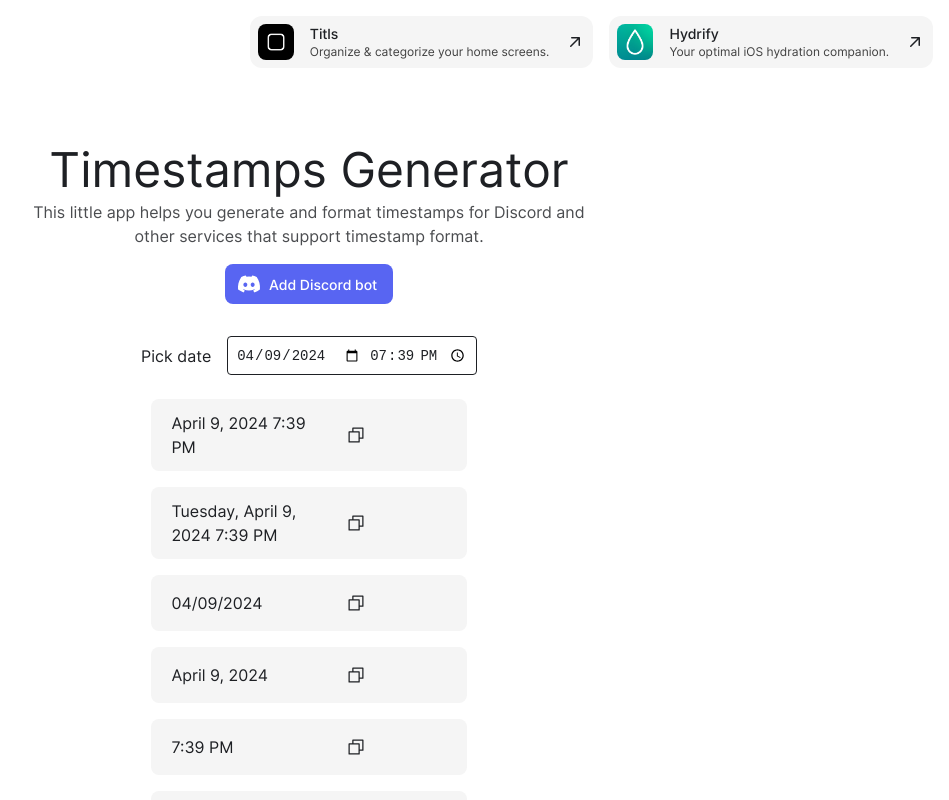
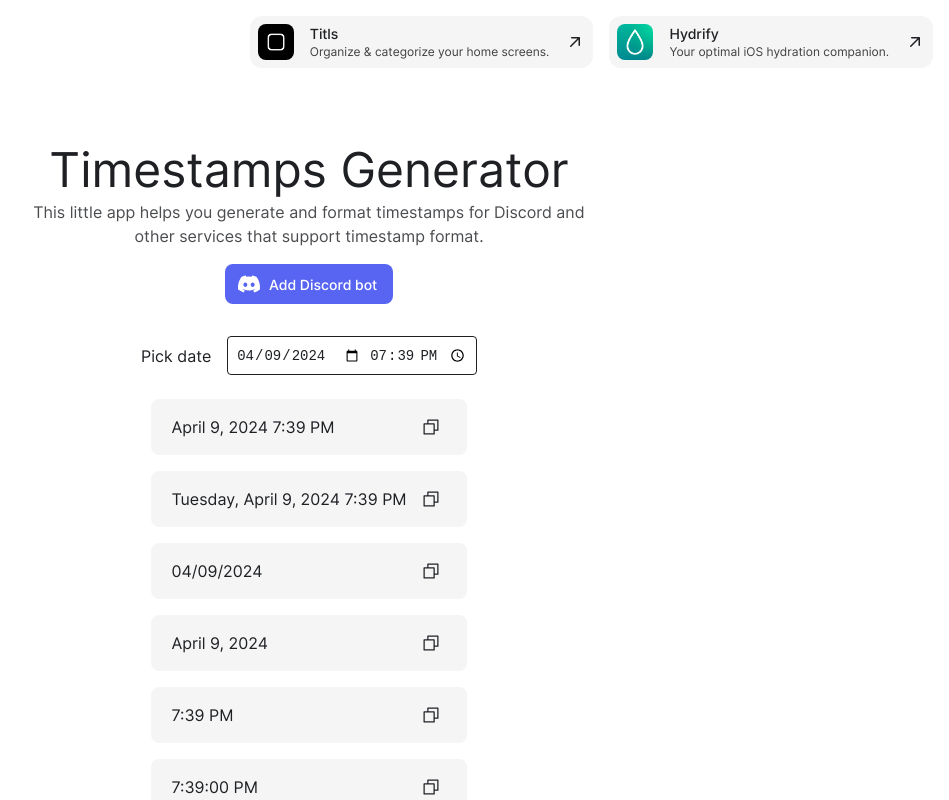
Before and after one commit to NiklasPeterson/timestamps, a Next.js app: page / in a window 1280 px wide. Shown: the top 800 px of the page, without its empty margins (331-1280 px from the left). Built offline with nearby package versions, Linux system fonts and the light colour scheme.

Commit message:
Update Row.jsx

```diff
--- a/components/Row.jsx
+++ b/components/Row.jsx
@@ -31,9 +31,6 @@ const ScColumn = styled.div`
   padding: 4px;
 
   &:last-child {
-    flex: 1;
-    @media (max-width: 812px) {
-      flex-grow: 0;
-    }
+    flex: 0;
   }
 `;
```
